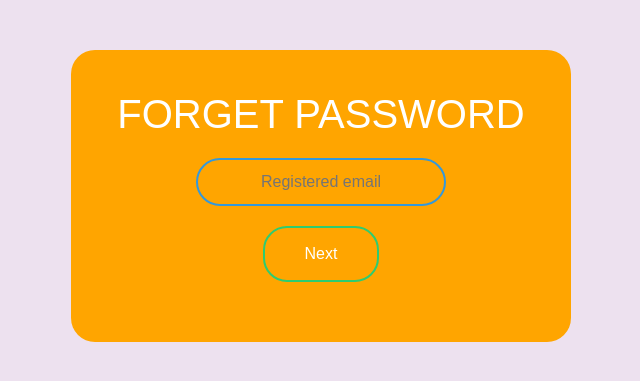
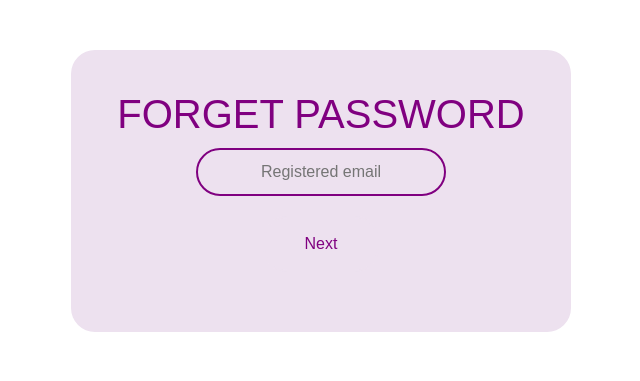
Before and after one commit to akirachix/express_kitchen, a Django app: page /forgetpass in a window 1280 px wide. Shown: the top 381 px of the page, without its empty margins (284-924 px from the left). Run offline with Django 3.2, Linux system fonts and the light colour scheme.

Commit message:
add requirements.txt

```diff
--- a/Login/templates/forgetPass.html
+++ b/Login/templates/forgetPass.html
@@ -30,3 +30,9 @@
    </div>
 </div>
 {% endblock body %}
+
+<style>
+    h1{
+        color: purple;
+    }
+</style>
--- a/Login/templates/index.html
+++ b/Login/templates/index.html
@@ -13,7 +13,7 @@
        margin: 0;
        padding: 0;
        font-family: sans-serif;
-       background: rgb(237,225,239);
+       background: white;
    }
 
    .card {
@@ -27,7 +27,7 @@
        position: absolute;
        top: 50%;
        left: 50%;
-       background:orange;
+       background:rgb(237,225,239);
        ;
        text-align: center;
        transition: 0.25s;
@@ -44,19 +44,19 @@
        border: 0;
        background: none;
        display: block;
-       margin: 20px auto;
+       margin: 10px auto;
        text-align: center;
-       border: 2px solid #3498db;
+       border: 2px solid purple;
        padding: 10px 10px;
        width: 250px;
        outline: none;
-       color: white;
+       color: purple;
        border-radius: 24px;
        transition: 0.25s
    }
 
    .box h1 {
-       color: white;
+       color: purple;
        text-transform: uppercase;
        font-weight: 500
    }
@@ -64,8 +64,8 @@
    .box input[type="text"]:focus,
    .box input[type="password"]:focus,
    .box input[type="email"]:focus  {
-       width: 300px;
-       border-color: #2ecc71
+       width: 350px;
+       border-color: purple
    }
 
    .box input[type="submit"] {
@@ -74,17 +74,17 @@
        display: block;
        margin: 20px auto;
        text-align: center;
-       border: 2px solid #2ecc71;
+       border: 2px solid rgb(237,225,239);
        padding: 14px 40px;
        outline: none;
-       color: white;
+       color: purple;
        border-radius: 24px;
        transition: 0.25s;
        cursor: pointer
    }
 
    .box input[type="submit"]:hover {
-       background: #2ecc71
+       background:rgb(237,225,239)
    }
 
    .forgot {
@@ -156,7 +156,7 @@
    }
 
    p, h3 {
-       color: #d3d3d3;
+       color: purple;
    }
    </style>
 
```
Also changed, not shown: Login/templates/login.html (line endings or trailing spaces).
